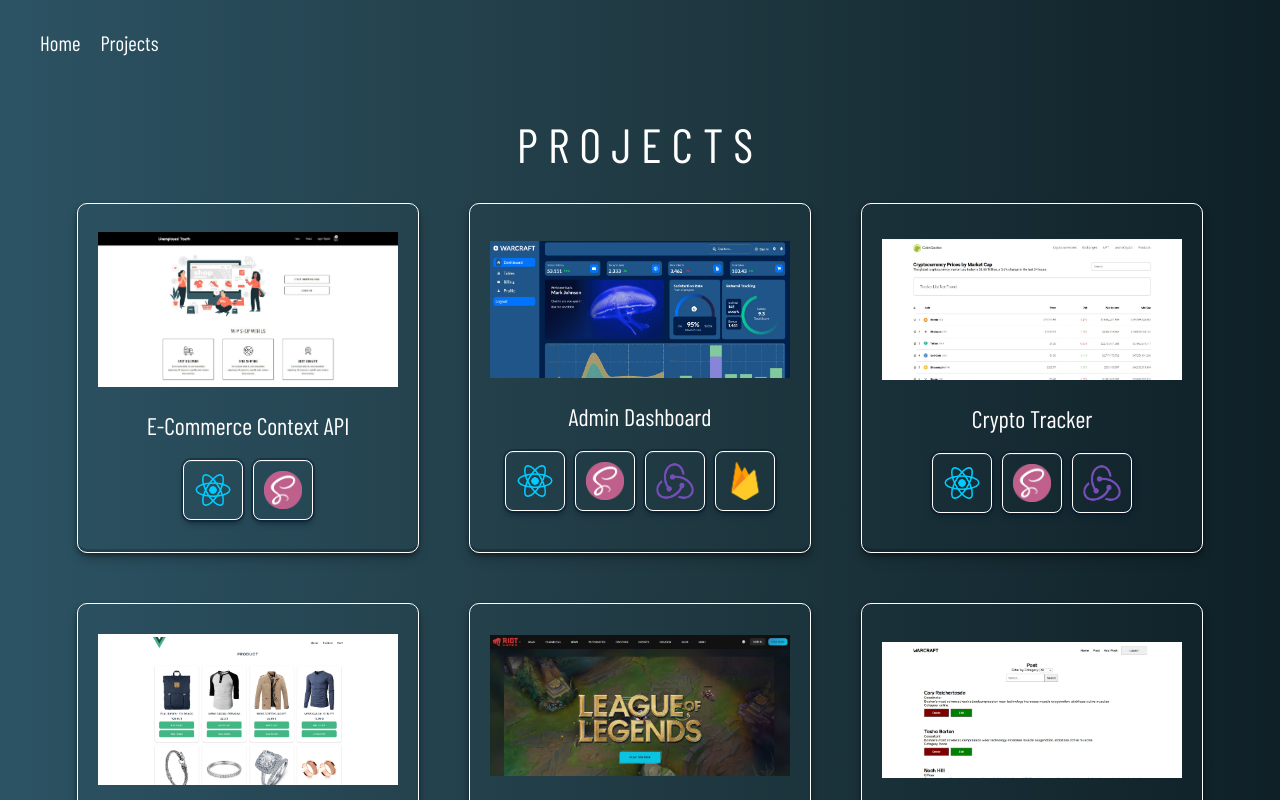
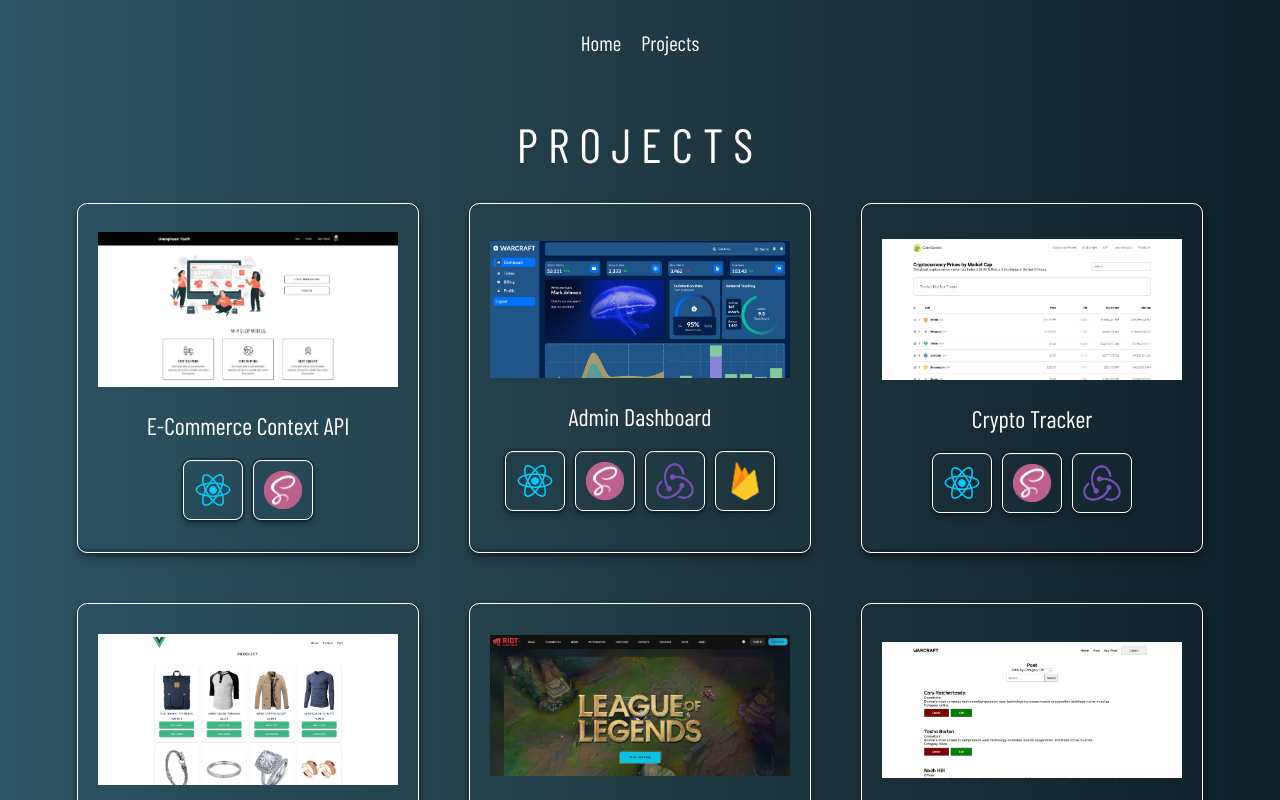
Before and after one commit to cihandundar/portfolio-next, a Next.js app: page /projects in a window 1280 px wide. Shown: the top 800 px of the page. Built offline with nearby package versions, Linux system fonts and the light colour scheme; a web font is replaced by a local one.

Commit message:
style fix

```diff
--- a/package.json
+++ b/package.json
@@ -12,6 +12,7 @@
     "next": "14.2.5",
     "react": "^18",
     "react-dom": "^18",
+    "react-type-animation": "^3.2.0",
     "sass": "^1.77.8"
   }
 }
--- a/src/components/navbar/Navbar.js
+++ b/src/components/navbar/Navbar.js
@@ -3,10 +3,8 @@
 const Navbar = () => {
   return (
     <header>
-      <nav className="nav">
-        <div className="nav__container">
-          <Links />
-        </div>
+      <nav>
+        <Links />
       </nav>
     </header>
   );
--- a/src/components/navbar/navbar.scss
+++ b/src/components/navbar/navbar.scss
@@ -1,12 +1,5 @@
 header {
   padding: 30px 0;
+  display: flex;
+  justify-content: center;
 }
-.nav {
-  &__container {
-    max-width: 1200px;
-    margin: 0 auto;
-    display: flex;
-    align-items: center;
-    justify-content: space-between;
-  }
-}
```
Also changed, not shown: src/components/hero/Hero.js (+7 -5 lines), src/components/hero/hero.scss (+10 -1 lines), 1 other file (tests, documents, lock files or other folders).
